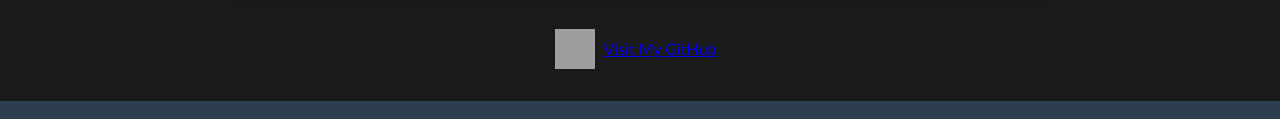
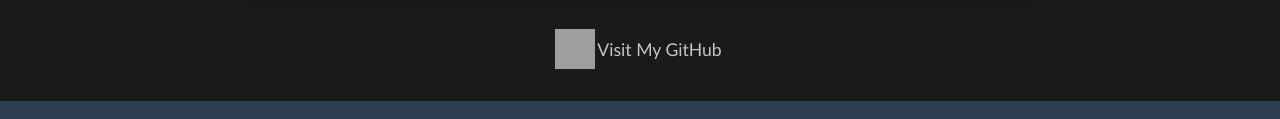
Before and after one commit to Justinsamuel7/My-projects-with-netlify-links, a plain HTML site: page index.html in a window 1280 px wide. In both pictures the pointer is over the link "Visit My GitHub". Shown: the part 4317-4436 px from the top of the page. Drawn offline with Linux system fonts and the light colour scheme; grey boxes are pictures that could not be loaded.

Commit message:
1 file modified

```diff
--- a/styles.css
+++ b/styles.css
@@ -1,11 +1,14 @@
 /* Reset some default styles */
-body, h1, h2, p {
+body,
+h1,
+h2,
+p {
   margin: 0;
   padding: 0;
 }
 
 body {
-  font-family:'Gill Sans', 'Gill Sans MT', Calibri, 'Trebuchet MS', sans-serif;
+  font-family: 'Gill Sans', 'Gill Sans MT', Calibri, 'Trebuchet MS', sans-serif;
   background-color: #1a1a1a;
   color: #e0e0e0;
 }
@@ -70,18 +73,25 @@ footer {
   padding: 1rem 0;
 }
 
-#gitcontainer{
+#gitcontainer {
   display: flex;
   justify-content: center;
   align-items: center;
 }
-#gitcontainer img{
+#gitcontainer img {
   width: 2.5rem;
   height: 2.5rem;
 }
 
-#gitcontainer a{
+#gitcontainer a {
   margin: 0 0.5rem;
+  color: white;
+  text-decoration: none;
+}
+#gitcontainer a:hover {
+  color: rgb(197, 197, 197);
+  transform: scale(1.1);
+  transition-duration: 0.2s;
 }
 
 /* Responsive styles */
```
